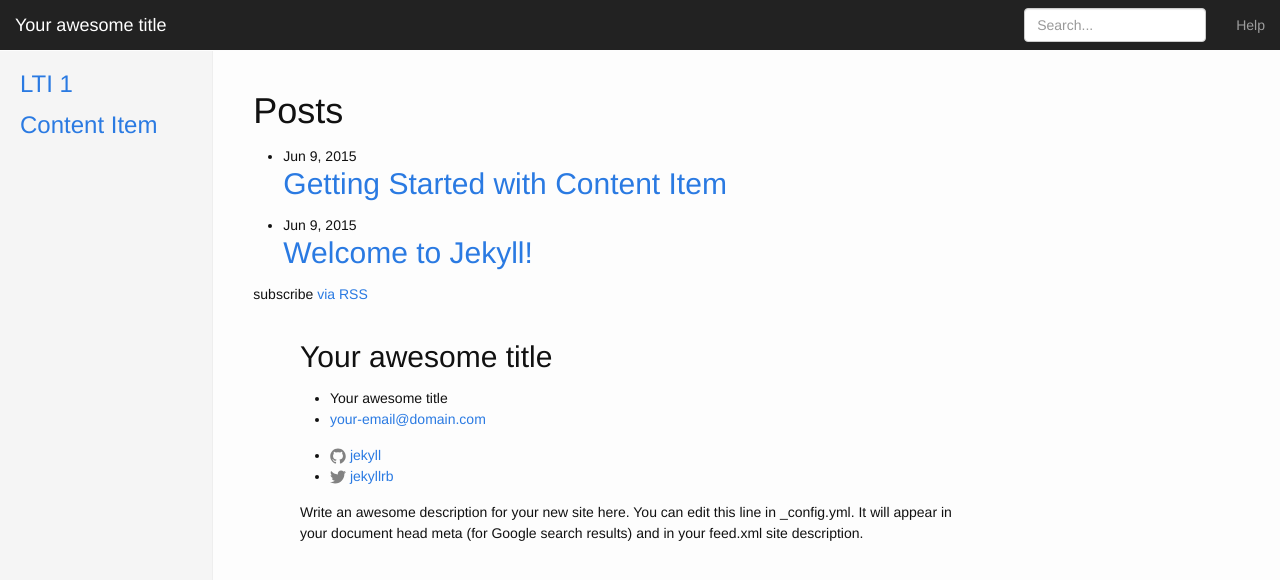
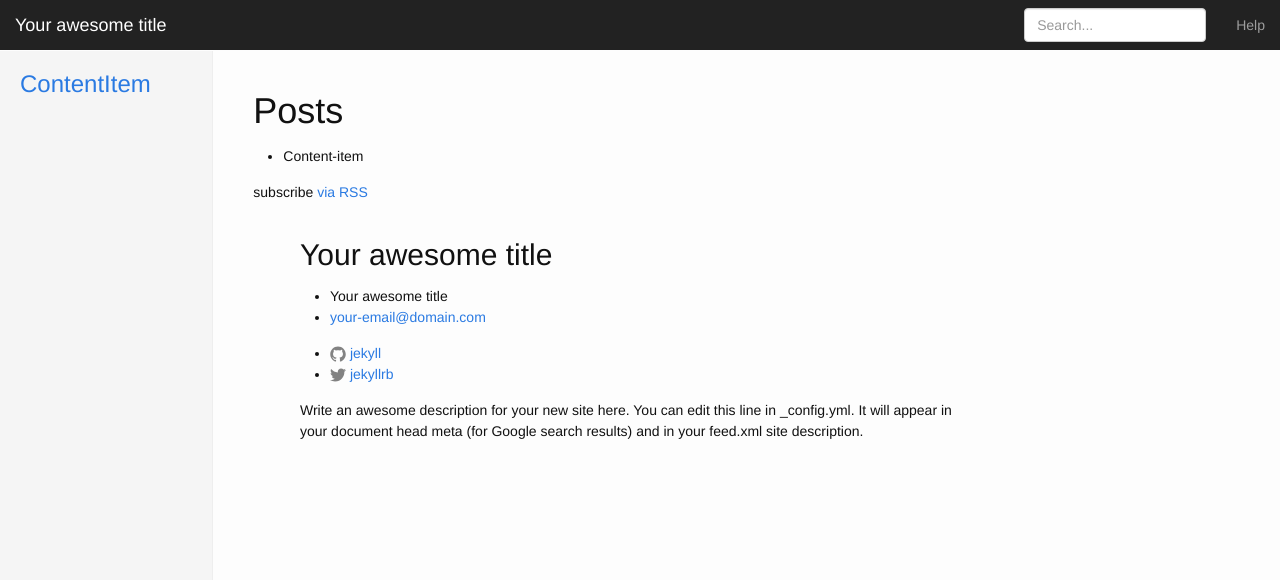
Before and after one commit to instructure/lti_docs, a Jekyll site: the page built from index.html, in a window 1280 px wide. Shown: the top 580 px of the page. Built offline with Jekyll 4.4.1, drawn with Linux system fonts in a browser that asks for light colours; nearby versions of some CDN libraries; library files that are not in the unit come from our copies.

Commit message:
setup basic layout

```diff
--- a/_config.yml
+++ b/_config.yml
@@ -10,14 +10,8 @@ url: "http://yourdomain.com" # the base hostname & protocol for your site
 twitter_username: jekyllrb
 github_username:  jekyll
 
-collections:
-  - "lti1_docs"
-
 # Build settings
 markdown: kramdown
-
-gems:
-  - octopress-debugger
 
 exclude:
   - "bower_components"
--- /dev/null
+++ b/_data/sections.yml
@@ -0,0 +1,2 @@
+- name: ContentItem
+  category: "content-item"
--- a/_includes/sidebar.html
+++ b/_includes/sidebar.html
@@ -1,35 +1,15 @@
 <div class="col-sm-3 col-md-2 sidebar">
-  <div>
-    {% assign active = false %}
-    {% if page.categories contains 'lti1' %}
-      {% assign active = true %}
-    {% endif %}
-    <a data-toggle="collapse" href="#lti1-section" aria-expanded="{{active}}" aria-controls="lti1-section">
-      <h3>LTI 1</h3>
-    </a>
-    <ul id="lti1-section" class="nav nav-sidebar collapse {% if active %}in{% endif %}">
-      {% for post in site.categories.lti1 %}
-      <li {% if page.url == post.url %}class="active"{% endif %}>
-        <a href="{{ post.url}}">
-          {{ post.title }}
-          {% if page.url == post.url %}
-          <span class="sr-only">(current)</span>
-          {% endif %}
-        </a>
-      </li>
-      {% endfor %}
-    </ul>
-  </div>
+  {% for section in site.data.sections %}
   <div>
     {% assign active = false %}
     {% if page.categories contains 'content-item' %}
     {% assign active = true %}
     {% endif %}
     <a data-toggle="collapse" href="#content-item-section" aria-expanded="{{active}}" aria-controls="collapseSubsection">
-      <h3>Content Item</h3>
+      <h3>{{section.name}}</h3>
     </a>
     <ul id="content-item-section" class="nav nav-sidebar collapse {% if active %}in{% endif %}">
-      {% for post in site.categories.content-item %}
+      {% for post in site.categories[section.category] %}
       <li {% if page.url == post.url %}class="active"{% endif %}>
           <a href="{{ post.url}}">
             {{ post.title }}
@@ -41,4 +21,5 @@
       {% endfor %}
     </ul>
   </div>
+  {% endfor %}
 </div>
--- a/_posts/2015-06-10-content-item-getting-started.markdown
+++ b/_posts/2015-06-10-content-item-getting-started.markdown
@@ -1,6 +1,6 @@
 ---
 layout: post
-title:  "Getting Started with Content Item"
+title:  "Getting Started"
 date:   2015-06-09 09:54:57
 categories: content-item
 ---
--- a/index.html
+++ b/index.html
@@ -7,9 +7,9 @@ layout: default
   <h1 class="page-heading">Posts</h1>
 
   <ul class="post-list">
-    {% for post in site.posts %}
+    {% for category in site.categories %}
       <li>
-        <span class="post-meta">{{ post.date | date: "%b %-d, %Y" }}</span>
+        <span class="post-meta">{{ category | first | capitalize }}</span>
 
         <h2>
           <a class="post-link" href="{{ post.url | prepend: site.baseurl }}">{{ post.title }}</a>
```
Also changed, not shown: _posts/2015-06-09-welcome-to-jekyll.markdown (deleted, +0 -25 lines), bower.json (added, +18 -0 lines), package.json (added, +19 -0 lines).
